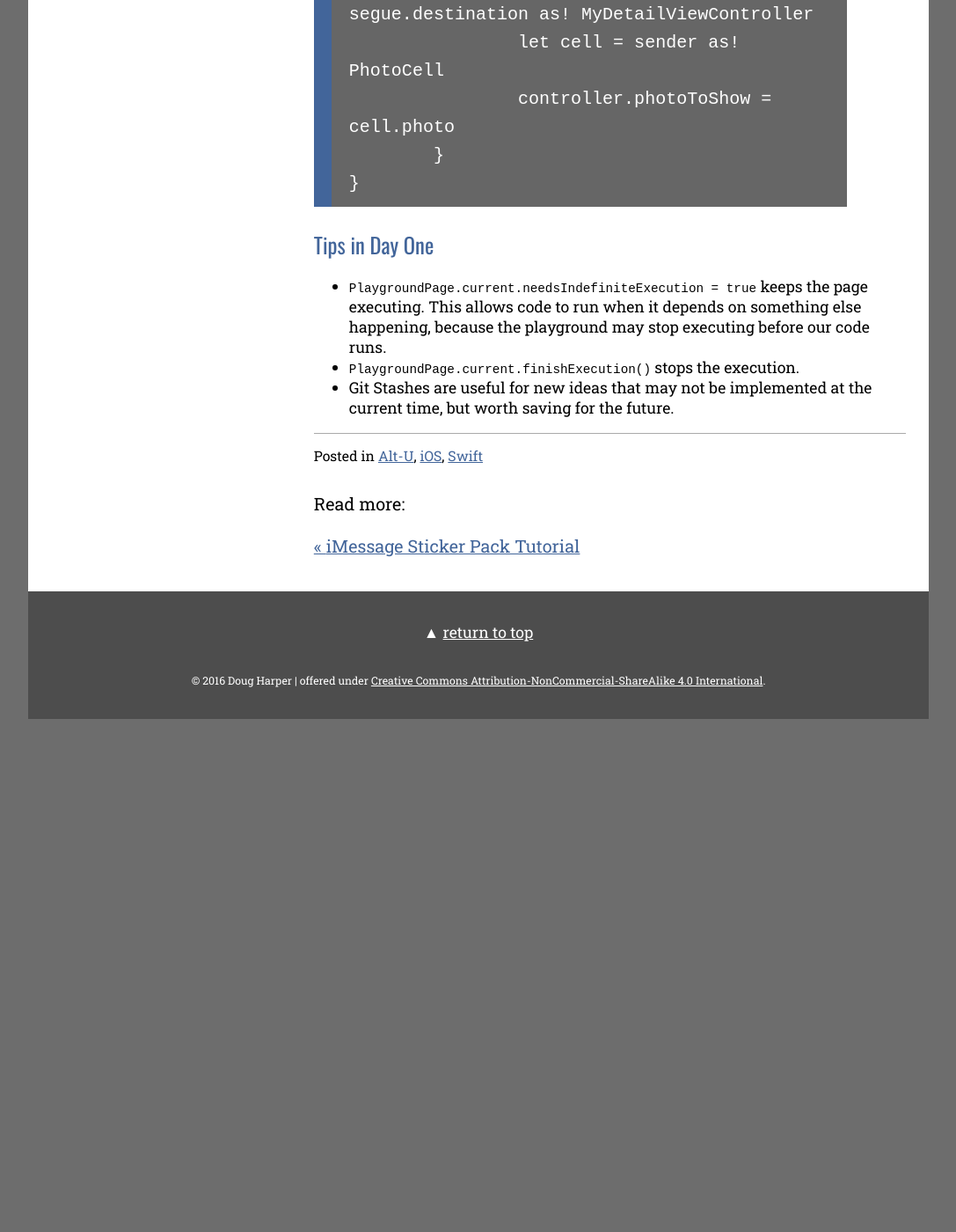
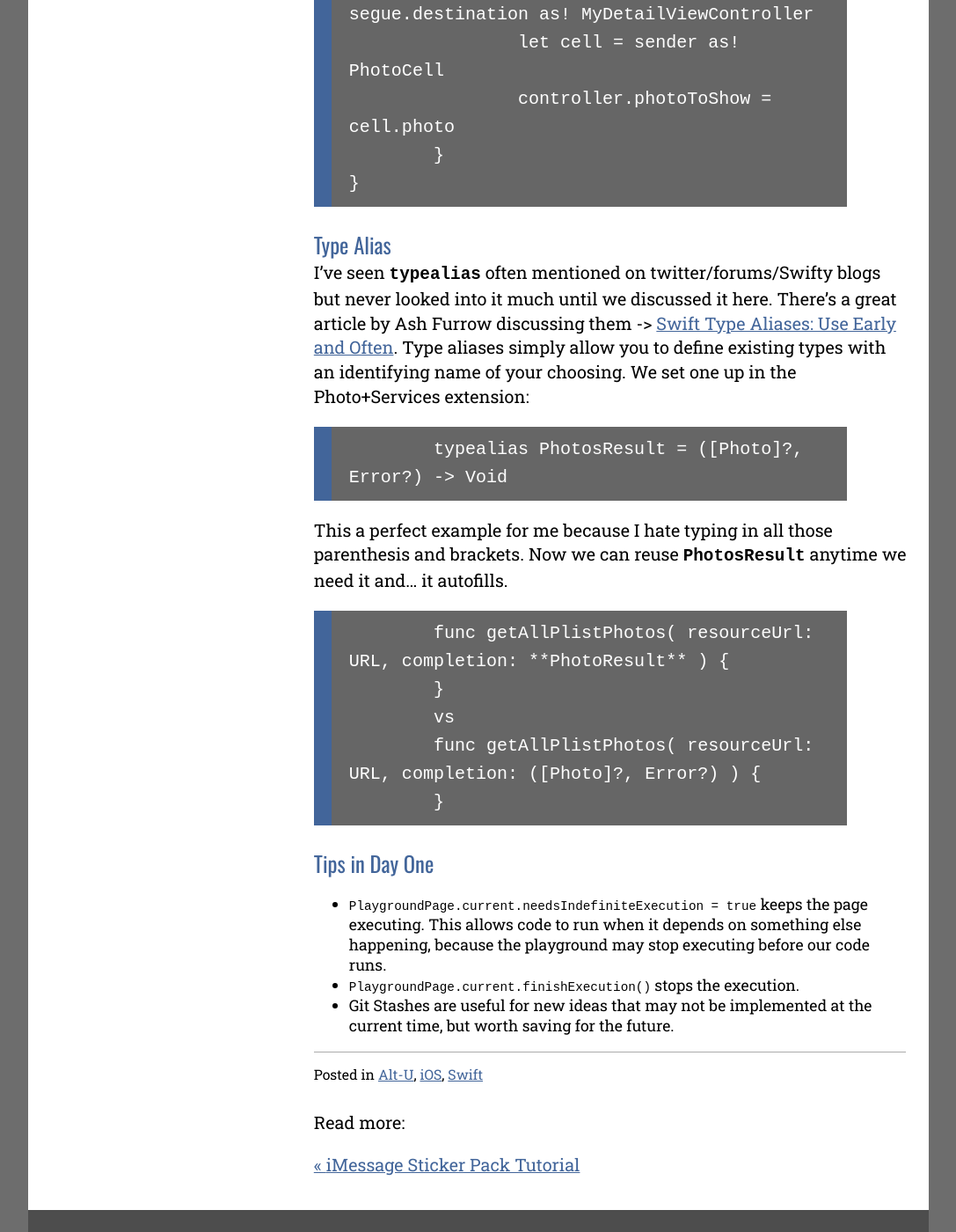
Before and after one commit to endodoug/endodoug.github.io, a Jekyll site: the page built from _posts/2016-09-12-alt-u-day-one.md, in a window 1280 px wide and 1400 px high, scrolled down 4584 px. Shown: the whole window at 88% size, without its empty margins (96-1183 px from the left). Built offline with Jekyll 4.4.1, drawn with Linux system fonts in a browser that asks for light colours; comment, search, counter and statistics services are not loaded; before the commit the page ends 5401 px from its top, so only the background shows below that.

Commit message:
Added type alias

```diff
--- a/_posts/2016-09-12-alt-u-day-one.md
+++ b/_posts/2016-09-12-alt-u-day-one.md
@@ -112,6 +112,19 @@ Now use a switch in prepareForSegue.  May seem like extra work at first, but if
 		}
 	}
 
+### Type Alias
+
+I've seen `typealias` often mentioned on twitter/forums/Swifty blogs but never looked into it much until we discussed it here.  There's a great article by Ash Furrow discussing them -> [Swift Type Aliases: Use Early and Often](http://artsy.github.io/blog/2016/06/24/typealias-for-great-good/ "Type Aliases: Use Early and Often").  Type aliases simply allow you to define existing types with an identifying name of your choosing.  We set one up in the Photo+Services extension:
+
+		typealias PhotosResult = ([Photo]?, Error?) -> Void
+
+This a perfect example for me because I hate typing in all those parenthesis and brackets. Now we can reuse `PhotosResult` anytime we need it and... it autofills.
+
+		func getAllPlistPhotos( resourceUrl: URL, completion: **PhotoResult** ) {
+		}
+		vs
+		func getAllPlistPhotos( resourceUrl: URL, completion: ([Photo]?, Error?) ) {
+		}
 
 
 ### Tips in Day One
```
